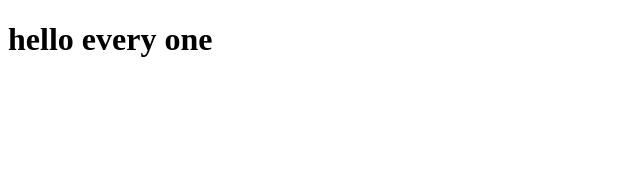
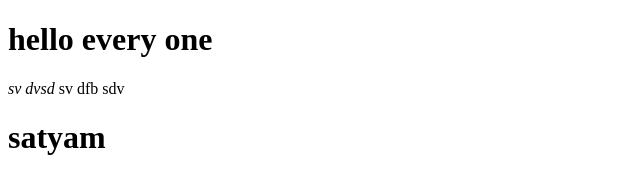
Before and after one commit to Satyam7yadav/GRTProjects, a plain HTML site: page about.html in a window 1280 px wide. Shown: the whole page, without its empty margins (0-640 px from the left). Drawn offline with Linux system fonts and the light colour scheme.

Commit message:
5th commit

```diff
--- a/about.html
+++ b/about.html
@@ -7,5 +7,12 @@
 </head>
 <body>
     <h1>hello every one</h1>
+    <em>sv
+        dvsd
+    </em>
+    sv
+    dfb
+    sdv
+    <h1>satyam</h1>
 </body>
 </html>
```
